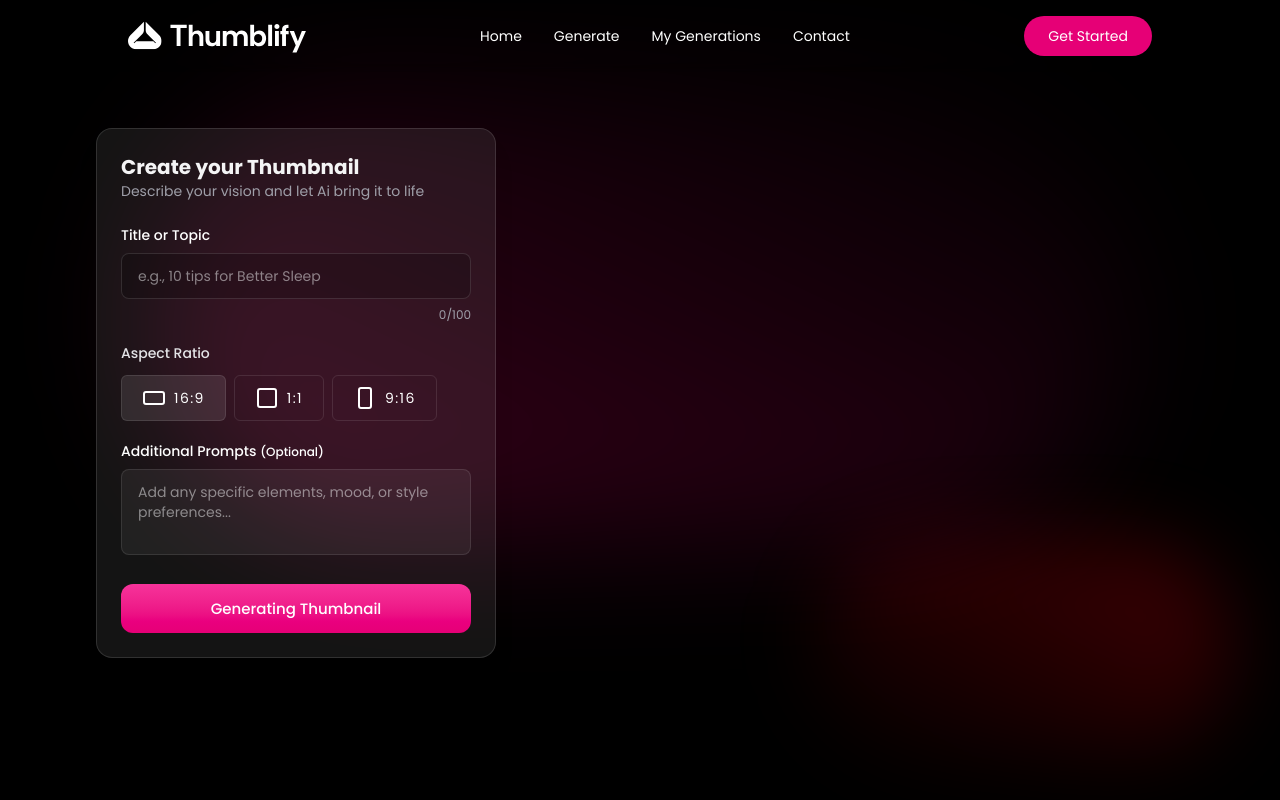
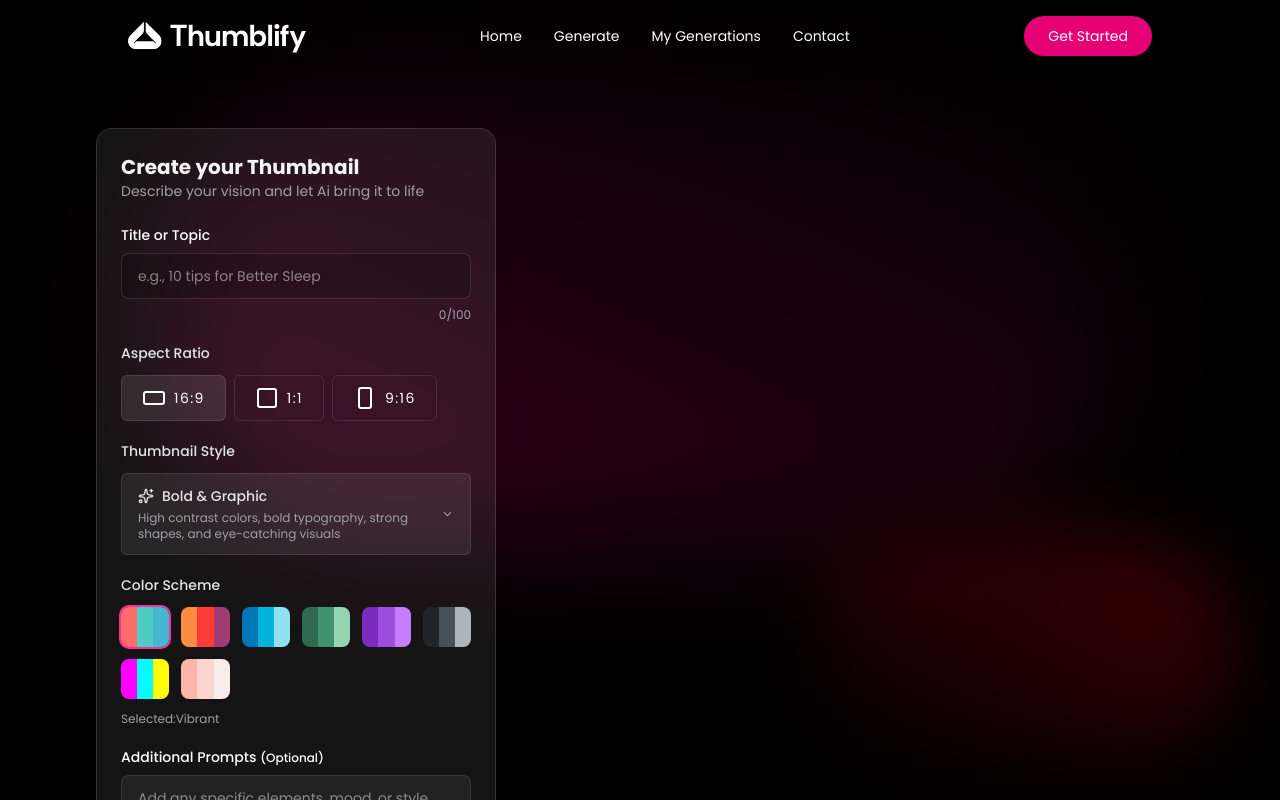
Before and after one commit to noumanarshad789/Thumblify-AI-thumbnail-Generator, a React (Vite) app in the folder client/: page /generate in a window 1280 px wide. Shown: the top 800 px of the page. Built offline with nearby package versions, Linux system fonts and the light colour scheme.

Commit message:
Complete the Generator page till the Preivew pannel.

```diff
--- a/client/src/App.tsx
+++ b/client/src/App.tsx
@@ -17,7 +17,7 @@
             <Routes>
                 <Route path="/" element={<HomePage />} />
                 <Route path="/my-generations" element={<MyGeneration />} />
-                {/* <Route path="/generate/:id" element={<Generate />} /> */}
+                <Route path="/generate/:id" element={<Generate />} />
                 <Route path="/generate" element={<Generate />} />
                 <Route path="/ytpreview" element={<YtPreview />} />
                 <Route path="/login" element={<Login />} />
--- /dev/null
+++ b/client/src/components/ColorSchemeSelector.tsx
@@ -0,0 +1,29 @@
+import React from 'react'
+import { colorSchemes } from '../assests/assets';
+
+const ColorSchemeSelector = ({value, onChange} : {value:string; onChange:(color:string)=>void}) => {
+  return (
+    <div className='space-y-3'>
+        <label className='block text-sm font-medium text-zinc-200'>Color Scheme</label>
+        <div className='grid grid-cols-6 gap-3'>
+            {colorSchemes.map((scheme)=>(
+                <button key={scheme.id}
+                onClick={()=>onChange(scheme.id)}
+                className={`relative rounded-lg transition-all ${value===scheme.id && 'ring-2 ring-pink-500'}`}
+                title={scheme.name}
+                >
+                    <div className='flex h-10 rounded-lg overflow-hidden'>
+                        {scheme.colors.map((color,i)=>(
+                            <div key={i} className='flex-1' style={{backgroundColor:color}}/>
+                        ))}
+                    </div>
+
+                </button>
+            ))}
+        </div>
+        <p className='text-xs text-zinc-400'>Selected:{colorSchemes.find((s)=>s.id===value)?.name}</p>
+    </div>
+   )
+}
+
+export default ColorSchemeSelector
--- /dev/null
+++ b/client/src/components/PreviewPannel.tsx
@@ -0,0 +1,55 @@
+import React from "react";
+import type { AspectRatio, IThumbnail } from "../assests/assets";
+import { DownloadIcon, Loader2Icon } from "lucide-react";
+
+const PreviewPannel = ({
+  thumbnail,
+  isLoading,
+  aspectRatio,
+}: {
+  thumbnail: IThumbnail;
+  isLoading: boolean;
+  aspectRatio: AspectRatio;
+}) => {
+  const aspectClasses = {
+    "16:9": "aspect-video",
+    "1:1": "aspect-square",
+    "9:16": "aspect-[9/16]",
+  } as Record<AspectRatio, string>;
+
+  return (
+    <div className="relative max-auto w-full max-w-2xl">
+      <div className={`relative overflow-hidden ${aspectClasses[aspectRatio]}`}>
+        {/* Laoding State */}
+        {isLoading && (
+            <div className="absolute inset-0 flex flex-col items-center justify-center gap-4 bg-black/25">
+                <Loader2Icon className="size-8 animate-spin text-zinc-400" />
+                <div className="text-center">
+                    <p className="text-sm font-medium text-zinc-200">
+                        AI is creating your thumbnail...
+                    </p>
+                    <div className="mt-1 text-sm text-zinc-400">This may take 10-10 seconds</div>
+                </div>
+            </div>
+        )}
+
+        {/* Image Preview */}
+        {!isLoading && thumbnail?.image_url && (
+            <div className="group relative h-full w-full">
+                <img src={thumbnail.image_url} alt={thumbnail.title} className="w-full h-full object-cover" />
+
+                <div className="absolute inset-0 flex items-end justify-center bg-black/10 opacity-0 transition-opacity group-hover:opacity-100">
+                    <button type="button" className="mb-6 flex items-center gap-2 rounded-md px-5 py-2.5 text-xs font-medium transition bg-white/30 ring-2 ring-white/40 backdrop-blur hover:scale-105 active:scale-95">
+                    <DownloadIcon className="size-4" />
+                    Download Thumbnail
+                    </button>
+
+                </div>
+            </div>
+        )}
+      </div>
+    </div>
+  );
+};
+
+export default PreviewPannel;
--- /dev/null
+++ b/client/src/components/StyleSelector.tsx
@@ -0,0 +1,92 @@
+import React from "react";
+import { thumbnailStyles, type ThumbnailStyle} from "../assests/assets";
+import {
+  Sparkles,
+  Square,
+  Image,
+  PenTool,
+  Cpu,
+  ChevronDownIcon,
+} from "lucide-react";
+
+const StyleSelector = ({
+    value,
+    onChange,
+    isOpen,
+    setIsOpen,
+  }: {
+  value: ThumbnailStyle;
+  onChange: (style: ThumbnailStyle) => void;
+  isOpen: boolean;
+  setIsOpen: (open: boolean) => void;
+}) => {
+  const styleDescriptions: Record<ThumbnailStyle, string> = {
+    "Bold & Graphic":
+      "High contrast colors, bold typography, strong shapes, and eye-catching visuals",
+
+    Minimalist:
+      "Clean layout, simple elements, lots of white space, calm and modern look",
+
+    Photorealistic:
+      "Photo-based visuals with natural lighting, realistic textures, and depth",
+
+    Illustrated:
+      "Hand-drawn or illustrated elements, artistic, creative, and playful style",
+
+    "Tech/Futuristic":
+      "Modern, sleek, tech-inspired design with neon accents and futuristic vibes",
+  };
+  const styleIcons: Record<ThumbnailStyle, React.ReactNode> = {
+    "Bold & Graphic": <Sparkles className="h-4 w-4" />,
+    Minimalist: <Square className="h-4 w-4" />,
+    Photorealistic: <Image className="h-4 w-4" />,
+    Illustrated: <PenTool className="h-4 w-4" />,
+    "Tech/Futuristic": <Cpu className="h-4 w-4" />,
+  };
+  return(
+  <div className="relative space-y-3 dark">
+    <label className="block text-sm font-medium text-zinc-200">
+      Thumbnail Style
+    </label>
+    <button
+      type="button"
+      onClick={() => setIsOpen(!isOpen)}
+      className="flex w-full items-center justify-between rounded-md border px-4 py-3 text-left transition bg-white/8 border-white/10 text-zinc-200 hover:bg-white/12"
+    >
+      <div className="space-y-1">
+        <div className="flex items-center gap-2 font-medium">
+          {styleIcons[value]}
+          <span>{value}</span>
+        </div>
+        <p className="text-xs text-zinc-400">{styleDescriptions[value]}</p>
+      </div>
+      <ChevronDownIcon
+        className={[
+          "h-5 w-5 text-zinc-400 transition-transform",
+          isOpen && "rotate-180",
+        ].join(" ")}
+      />
+    </button>
+
+    {isOpen && (
+        <div className="absolute bottom-0 z-50 mt-1 w-full rounded-md border border-white/12 bg-black/20 backdrop-blur-3xl shadow-lg">
+            {thumbnailStyles.map((style)=>(
+                <button key={style} type="button"
+                onClick={()=>{onChange(style); setIsOpen(false);}}
+                className="flex w-full items-start gap-3 px-4 py-3 text-left transition hover:bg-black/30"
+                >
+                    <div className="mt-0.5">{styleIcons[style]}</div>
+                    <div>
+                        <p className="font-medium">{style}</p>
+                        <p className="text-xs text-zinc-400">{styleDescriptions[style]}</p>
+                    </div>
+
+                </button>
+            ))
+            }
+        </div>
+    )}
+  </div>)
+};
+
+export default StyleSelector;
--- a/client/src/pages/Generate.tsx
+++ b/client/src/pages/Generate.tsx
@@ -5,6 +5,8 @@
 import { colorSchemes, type AspectRatio, type IThumbnail } from "../assests/assets";
 import SoftBackdrop from "../components/SoftBackdrop";
 import AspectRatioSelector from "../components/AspectRatioSelector";
+import StyleSelector from "../components/StyleSelector";
+import ColorSchemeSelector from "../components/ColorSchemeSelector";
 
 const Generate = () => {
   const { id } = useParams();
@@ -51,9 +53,10 @@
 
 
                   {/* Style Selector */}
-
+                  <StyleSelector value={style} onChange={setStyle} isOpen={styleDropdownOpen} setIsOpen={setStyleDropdownOpen} />
 
                   {/* Color Scheme Selector */}
+                  <ColorSchemeSelector value={colorSchemeId} onChange={setColorSchemeId} />
 
                   {/* Details */}
                   <div className="space-y-2">
```
